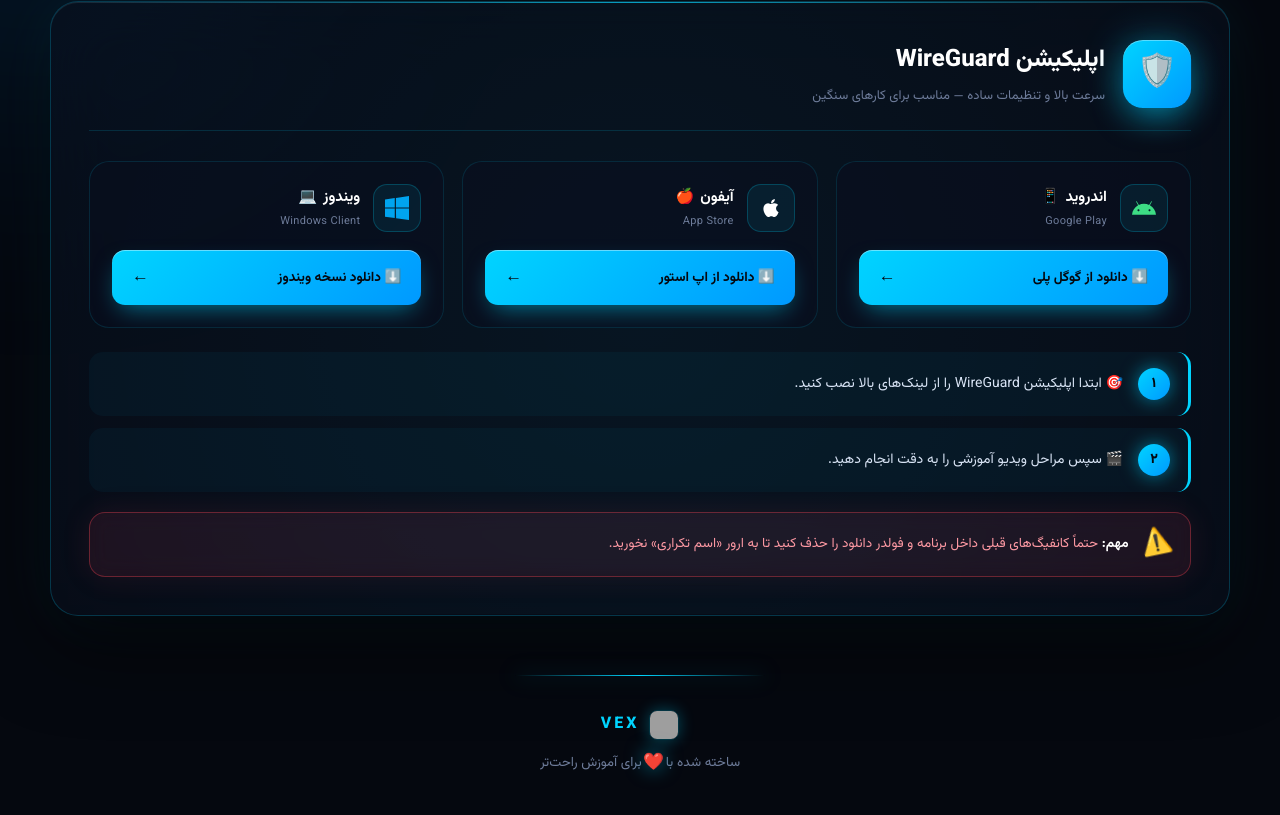
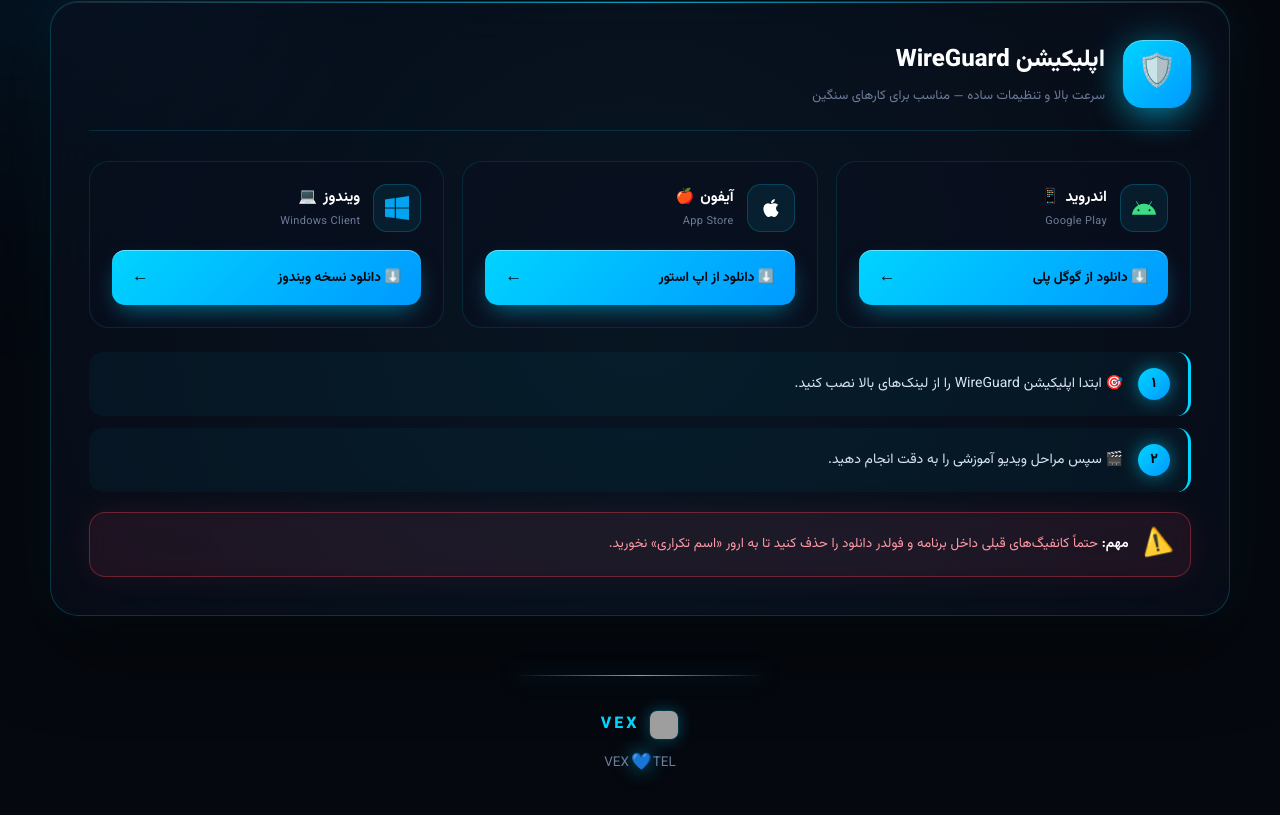
Before and after one commit to vextelbot/amozsh, a plain HTML site: page index.html in a window 1280 px wide. Shown: the part 929-1744 px from the top of the page. Drawn offline with Linux system fonts and the light colour scheme; grey boxes are pictures that could not be loaded.

Commit message:
Update index.html

```diff
--- a/index.html
+++ b/index.html
@@ -1341,7 +1341,7 @@
       <img src="https://cdn.imgurl.ir/uploads/j0904_msg45237068-49764.jpg" alt="VEX">
       VEX
     </div>
-    <div>ساخته شده با <span class="heart">❤️</span> برای آموزش راحت‌تر</div>
+    <div>VEX <span class="heart">💙</span> TEL </div>
   </footer>
 
 </div>
```
